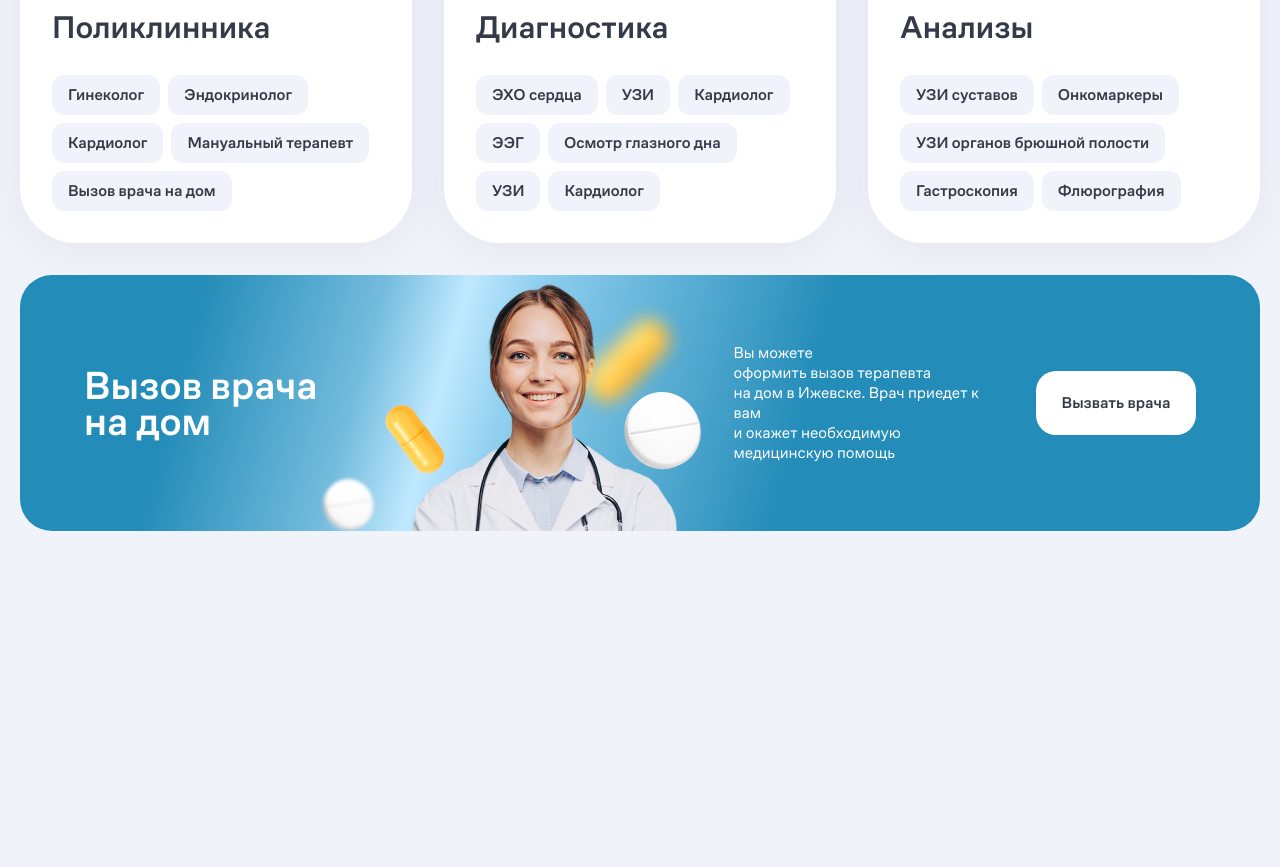
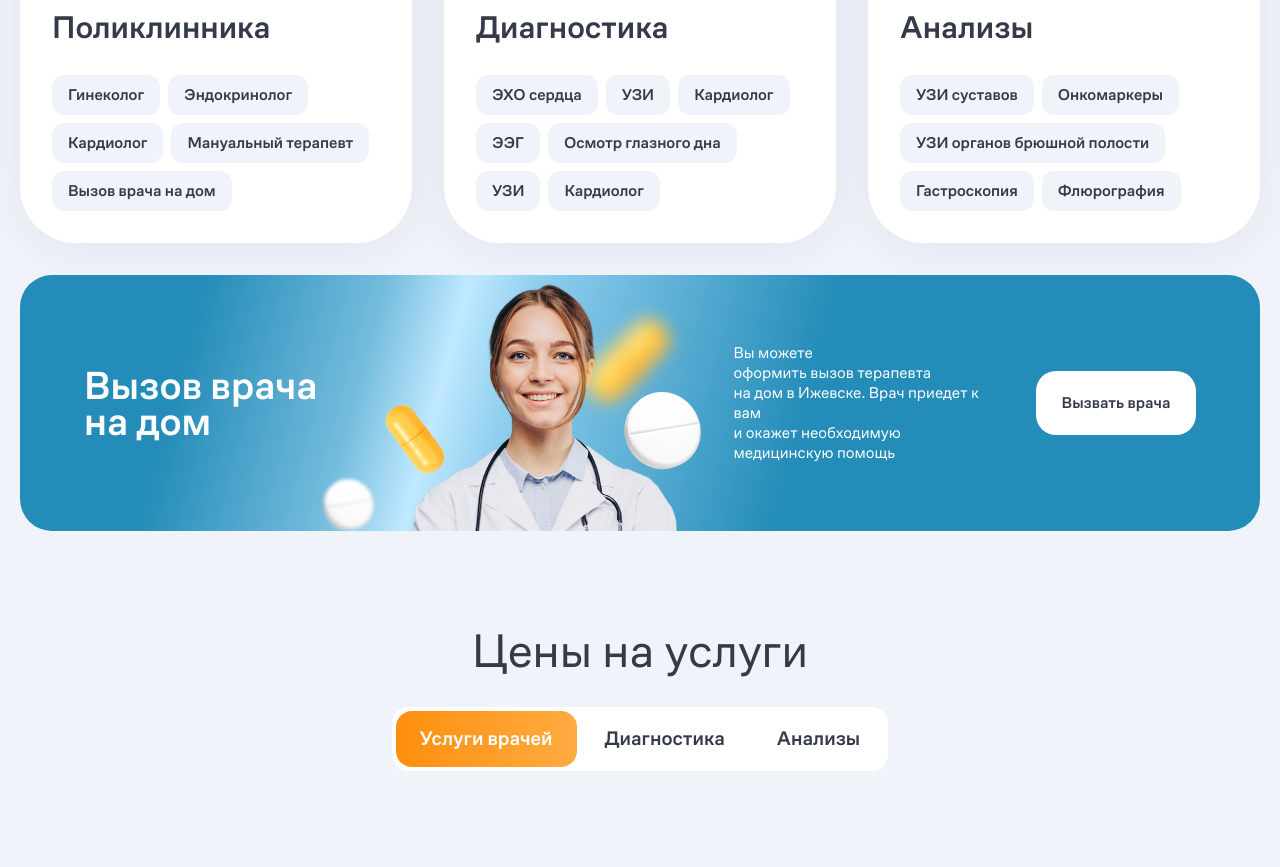
Before and after one commit to AzamjonKobulov/med-center-uva, a website: page public/index.html in a window 1280 px wide. Shown: the part 2209-3076 px from the top of the page. Before the commit the page ends 2836 px from the top, so only its background shows below. Drawn offline with Linux system fonts and the light colour scheme.

Commit message:
add/some sections

```diff
--- a/public/index.html
+++ b/public/index.html
@@ -461,7 +461,9 @@
 
       <!-- Directions -->
       <section id="directions">
-        <div class="max-w-base mx-auto space-y-5 xl:space-y-8 px-5">
+        <div
+          class="max-w-base mx-auto space-y-5 xl:space-y-8 2xl:space-y-12 px-5"
+        >
           <h2>Направления</h2>
           <!-- What Troubles ? -->
           <div
@@ -804,7 +806,7 @@
             class="md:h-64 lg:h-64 w-full relative flex flex-col md:flex-row md:items-center justify-between gap-2 md:gap-10 lg:gap-0 bg-call-doctor rounded-3xl xl:rounded-32 overflow-hidden py-5 sm:py-10 md:py-5 px-5 sm:px-8 lg:px-10 xl:px-16"
           >
             <p
-              class="relative z-10 text-2xl lg:text-3xl xl:text-brand-4xl text-white shrink-0 font-medium leading-6 xl:leading-9"
+              class="relative z-10 text-xl xs:text-2xl lg:text-3xl xl:text-brand-4xl text-white shrink-0 font-medium leading-4 sm:leading-6 xl:leading-9"
             >
               Вызов врача <br />
               на дом
@@ -826,9 +828,49 @@
               </p>
               <a
                 href="tel:"
-                class="w-40 h-10 sm:h-12 lg:h-14 xl:h-16 shrink-0 grid place-content-center text-xs sm:text-sm md:text-base bg-white font-medium rounded-xl sm:rounded-2xl lg:rounded-20 hover:bg-gradient-to-r hover:from-brand-orange-200 hover:to-brand-orange-100 hover:text-brand-dark transition-all duration-300 px-4 sm:px-5 lg:px-6"
+                class="w-40 h-10 sm:h-12 lg:h-14 xl:h-16 shrink-0 grid place-content-center text-xs sm:text-sm md:text-base bg-white font-medium rounded-xl sm:rounded-2xl lg:rounded-20 hover:bg-brand-whitish hover:text-brand-dark transition-all duration-300 px-4 sm:px-5 lg:px-6"
                 >Вызвать врача</a
               >
+            </div>
+          </div>
+        </div>
+      </section>
+
+      <!-- Pricing -->
+      <section id="pricing">
+        <div
+          class="max-w-base mx-auto space-y-5 xl:space-y-8 2xl:space-y-12 px-5"
+        >
+          <h2>Цены на услуги</h2>
+
+          <!-- Prices -->
+          <div class="space-y-6 lg:space-y-8">
+            <!-- Tabs -->
+            <div
+              class="w-fit mx-auto bg-white rounded-lg xs:rounded-xl md:rounded-2xl p-1 overflow-auto"
+            >
+              <div
+                class="min-w-max flex items-center gap-1 text-xs xs:text-sm lg:text-lg xl:text-xl"
+              >
+                <!-- Tab 1 -->
+                <button
+                  class="h-8 xs:h-10 sm:h-12 xl:h-14 bg-gradient-to-r from-brand-orange-200 to-brand-orange-100 font-medium text-white rounded-lg xs:rounded-xl md:rounded-2xl hover:bg-gradient-to-l transition-all duration-300 px-4 md:px-6"
+                >
+                  Услуги врачей
+                </button>
+                <!-- Tab 2 -->
+                <button
+                  class="h-8 xs:h-10 sm:h-12 xl:h-14 font-medium rounded-lg xs:rounded-xl md:rounded-2xl hover:bg-brand-whitish transition-all duration-300 px-4 md:px-6"
+                >
+                  Диагностика
+                </button>
+                <!-- Tab 3 -->
+                <button
+                  class="h-8 xs:h-10 sm:h-12 xl:h-14 font-medium rounded-lg xs:rounded-xl md:rounded-2xl hover:bg-brand-whitish transition-all duration-300 px-4 md:px-6"
+                >
+                  Анализы
+                </button>
+              </div>
             </div>
           </div>
         </div>
```
Also changed, not shown: public/css/styles.css.
